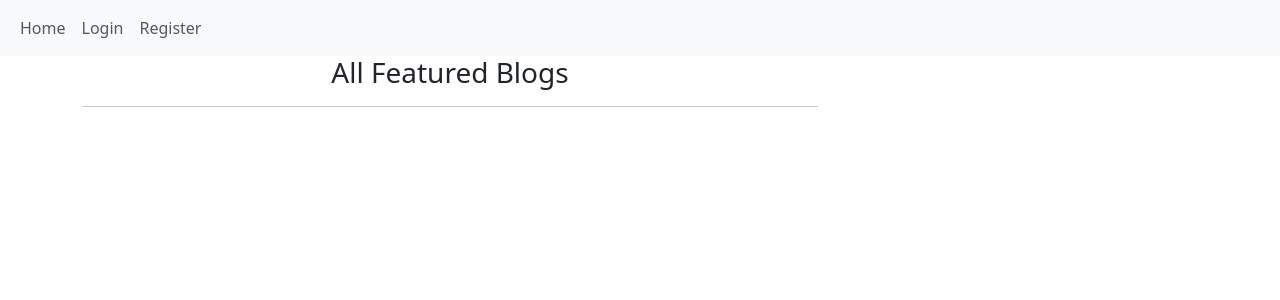
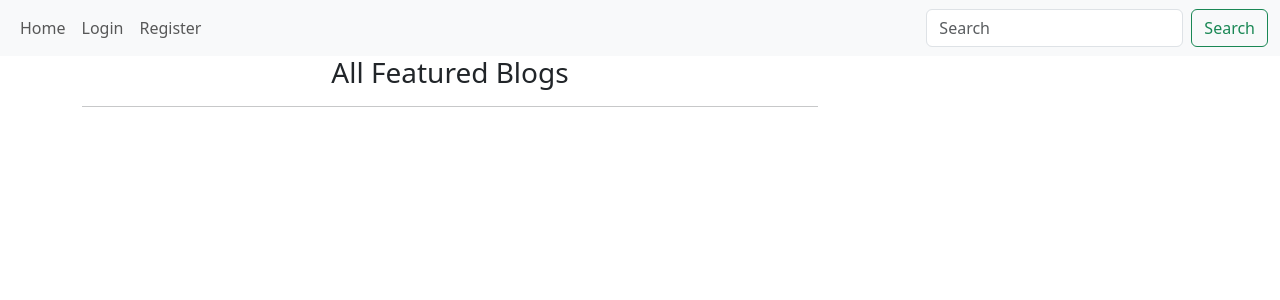
Before and after one commit to SampurnaC/django_blog_application, a Django app: page /featured/ in a window 1280 px wide. Shown: the top 300 px of the page. Run offline with Django 4.2, Linux system fonts and the light colour scheme; data that the repository does not hold is empty; parts of the project's set-up code (start-up, migrations or seed data) failed here and were passed over; some libraries are stand-ins or nearby versions.

Commit message:
display form in navbar

```diff
--- a/blog/templates/blog/base.html
+++ b/blog/templates/blog/base.html
@@ -44,6 +44,10 @@
                 </li>
                 {% endif %}
             </ul>
+            <form class="d-flex" action="{% url 'blog:blog-home' %}" method="get">
+              <input name="q" type="text"class="form-control me-2" type="search" placeholder="Search" aria-label="Search">
+              <button class="btn btn-outline-success" type="submit">Search</button>
+            </form>
           </div>
         </nav>
   </header>
```
